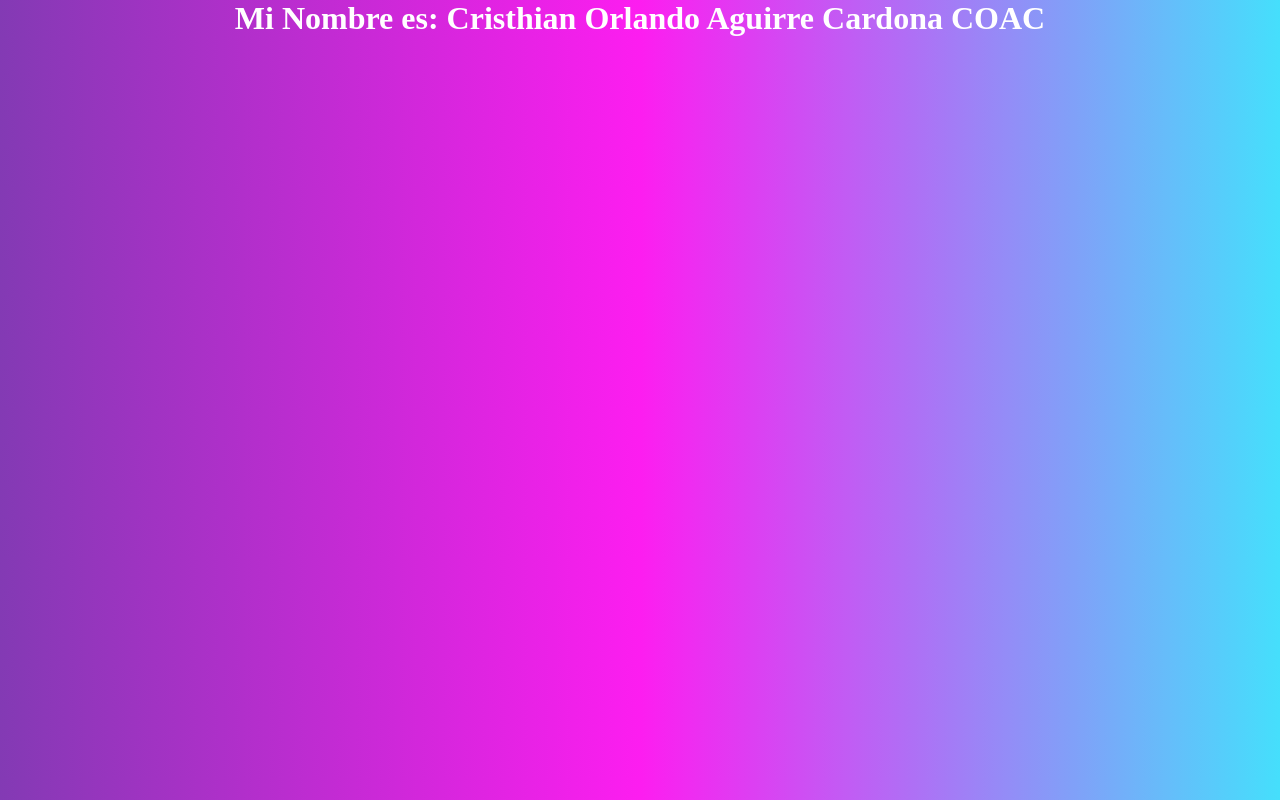
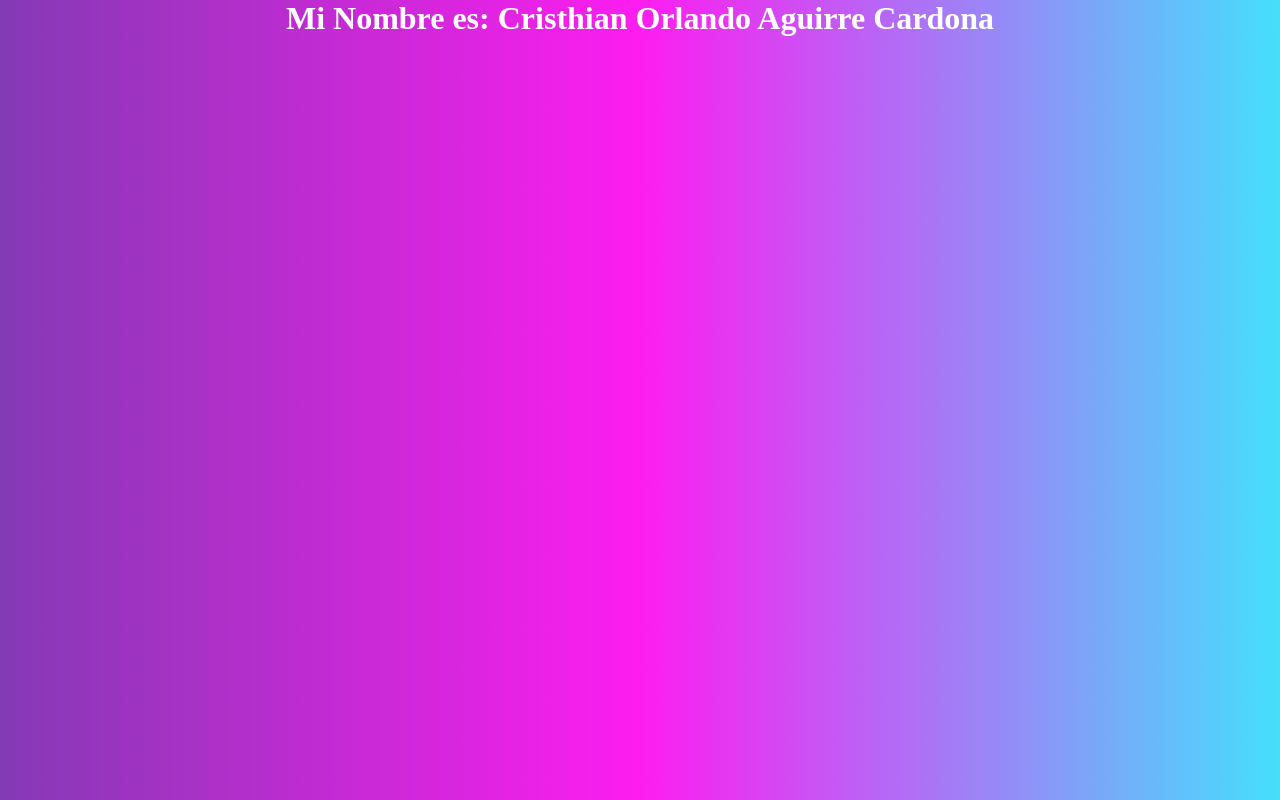
Before and after one commit to Cristhiandona/Programacion-v-, a website: page index.html in a window 1280 px wide. Drawn offline with Linux system fonts and the light colour scheme.

Commit message:
Ejercicio Clase del 13

```diff
--- a/index.html
+++ b/index.html
@@ -9,7 +9,7 @@
 
 </head>
 <body>
-    <h1>Mi Nombre es: Cristhian Orlando Aguirre Cardona COAC </h1>
+    <h1>Mi Nombre es: Cristhian Orlando Aguirre Cardona</h1>
 
 
 </body>
```
